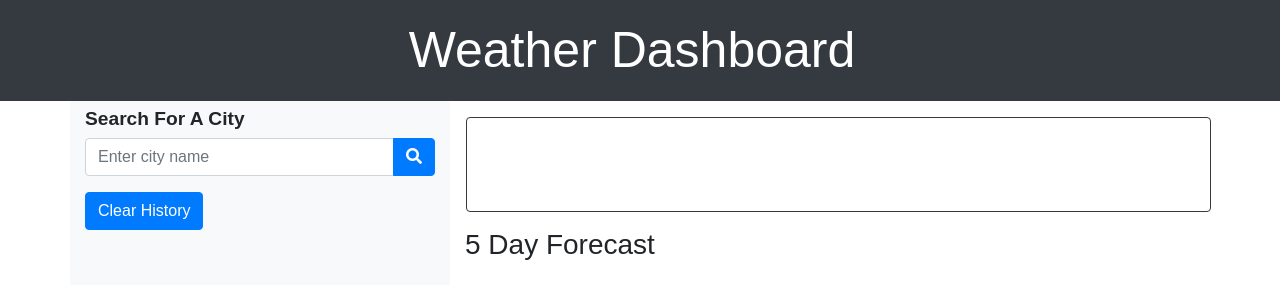
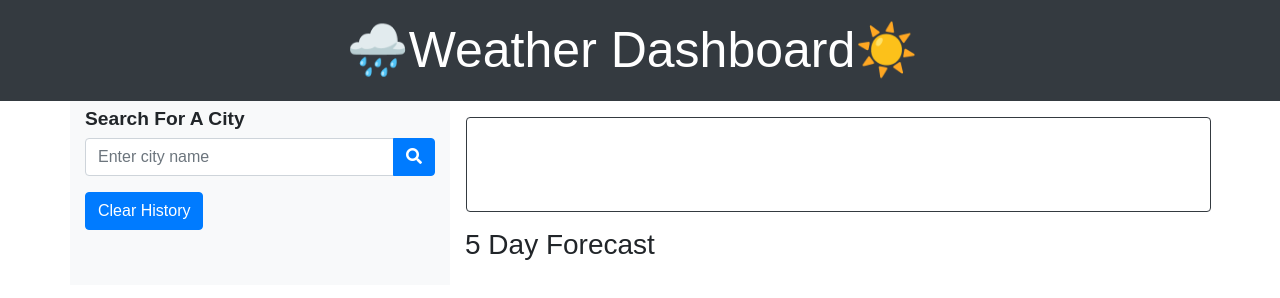
Before and after one commit to Noah0217/weather-dashboard-6, a plain HTML site: page index.html in a window 1280 px wide. Drawn offline with nearby package versions, Linux system fonts and the light colour scheme.

Commit message:
Updated HTML added weather emoji's to navbar

```diff
--- a/index.html
+++ b/index.html
@@ -10,9 +10,8 @@
     <title>Weather Dashboard</title>
 </head>
 <body>
-
     <nav class="navbar navbar-dark bg-dark">
-        <span class="navbar-brand mb-0 h1 w-100 text-center">Weather Dashboard</span>
+        <span class="navbar-brand mb-0 h1 w-100 text-center">🌧️Weather Dashboard☀️</span>
     </nav>
     <div class="container">
         <div class="row">
@@ -82,6 +81,7 @@
     </div>
 
     <script src="https://unpkg.com/axios/dist/axios.min.js"></script>
+    <script src="Assets/js/script.js"></script>
 
 
 </body>
```
